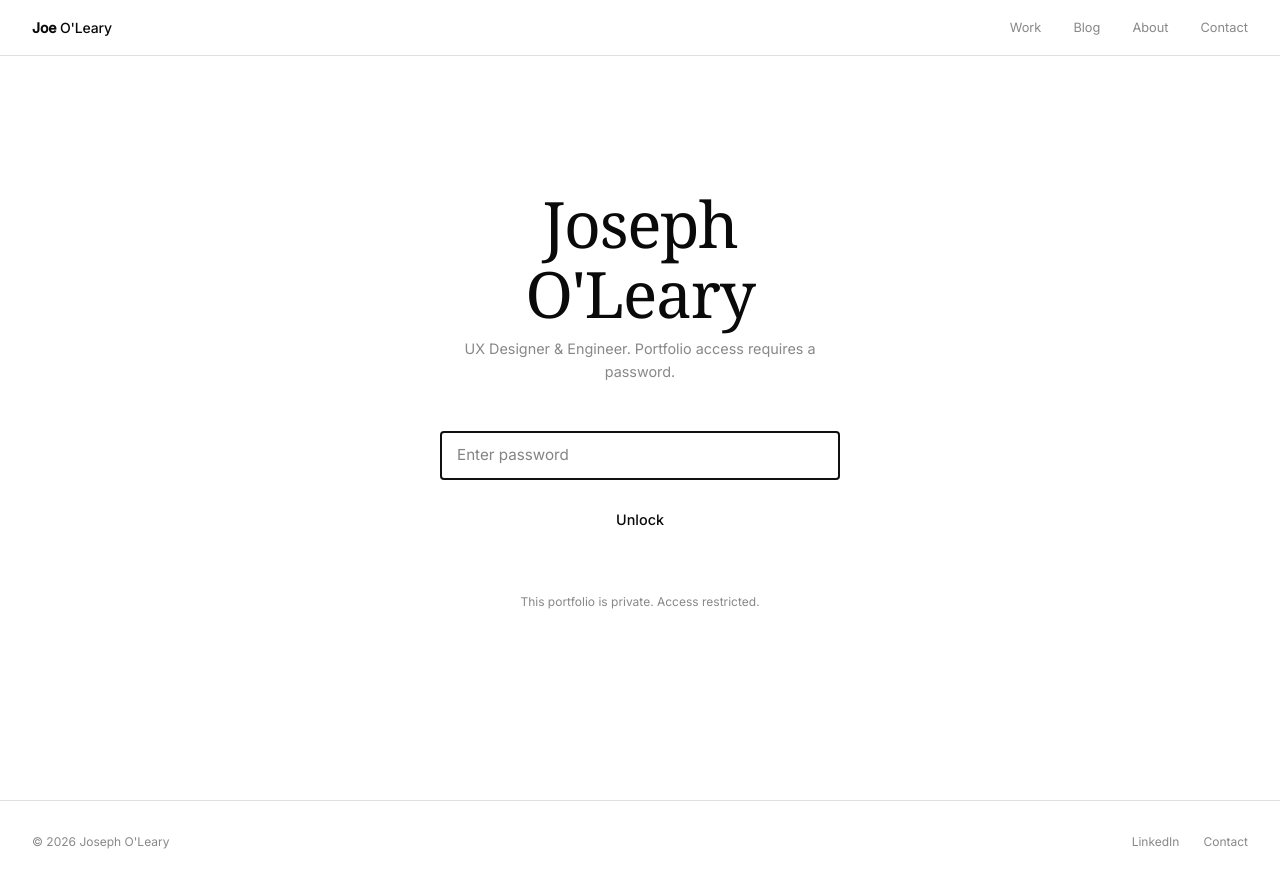
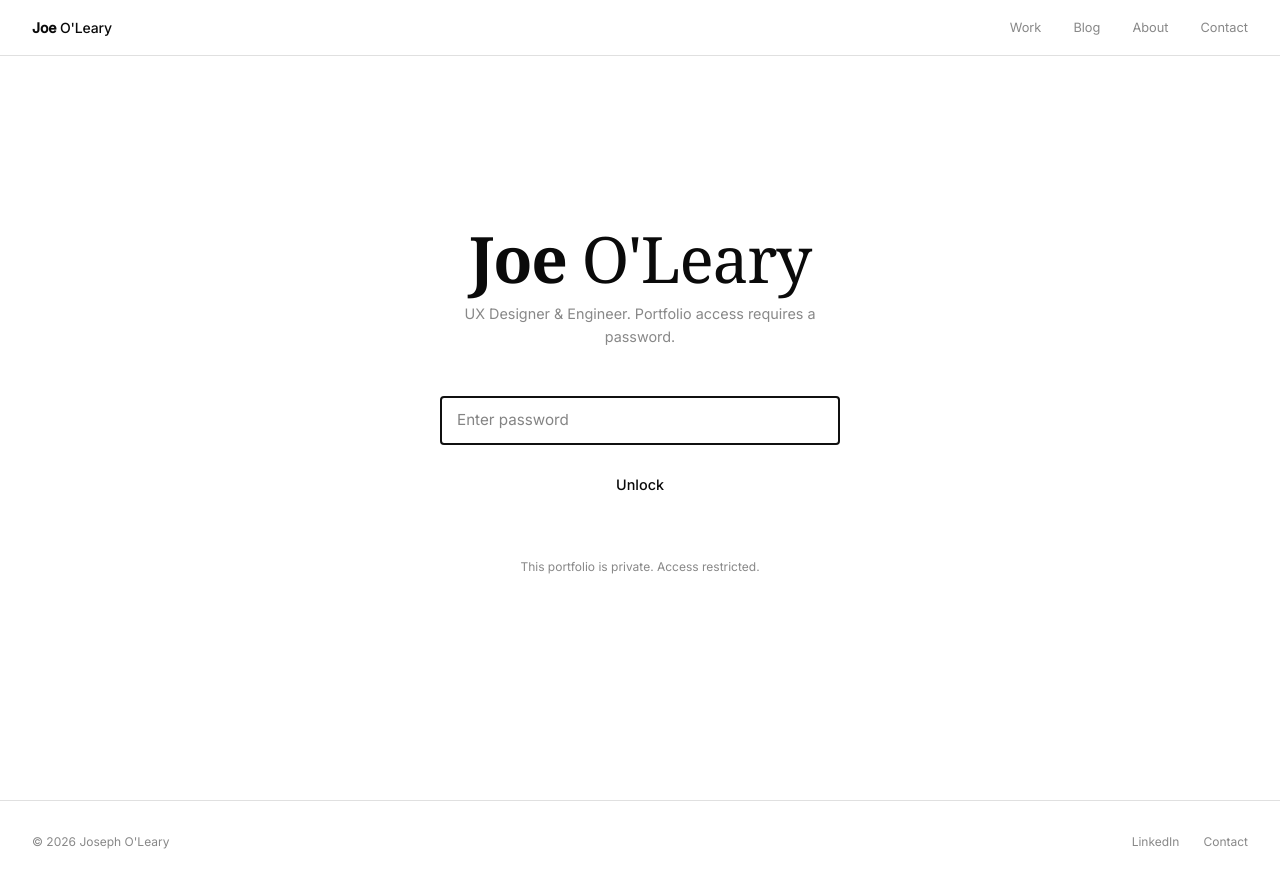
Before and after one commit to professorfalken1942-hash/joeoleary, a Next.js app: page /work in a window 1280 px wide. Built offline with nearby package versions, Linux system fonts and the light colour scheme.

Commit message:
Update password page: 'Joseph' → bold 'Joe'

```diff
--- a/src/components/PasswordProtect.tsx
+++ b/src/components/PasswordProtect.tsx
@@ -68,7 +68,7 @@ export default function PasswordProtect({ children }: { children: React.ReactNod
             animate={{ opacity: 1, y: 0 }}
             transition={{ duration: 0.7, delay: 0.1 }}
           >
-            Joseph O'Leary
+            <strong>Joe</strong> O'Leary
           </motion.h1>
 
           {/* Subtitle */}
```
